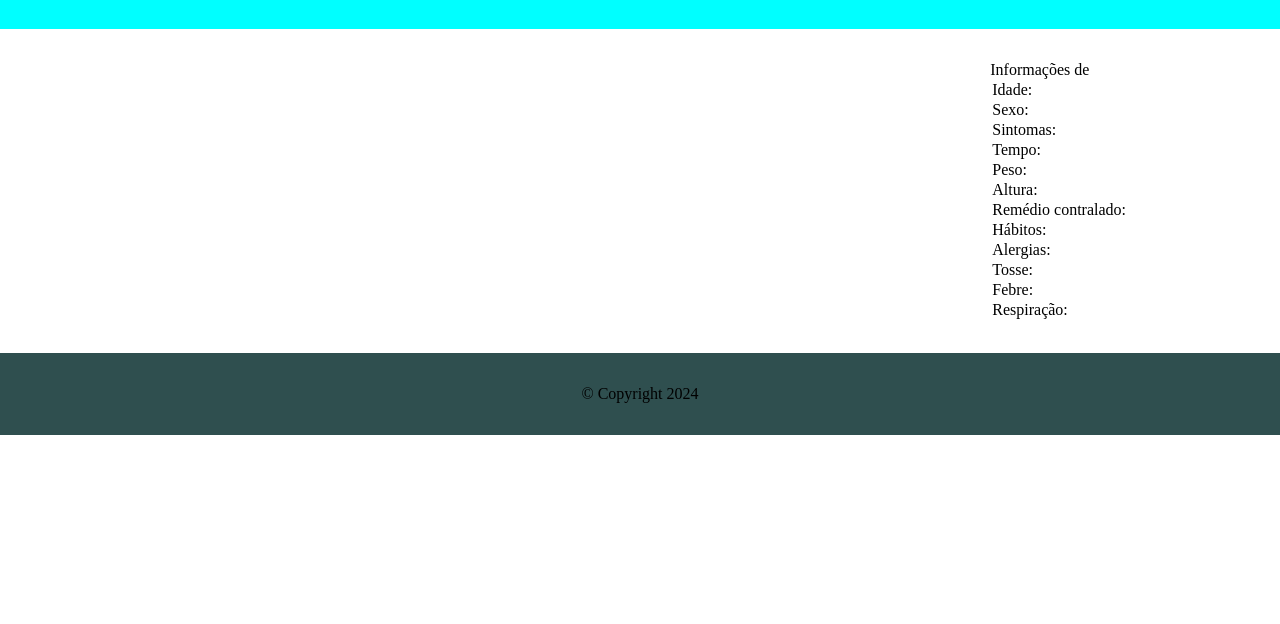
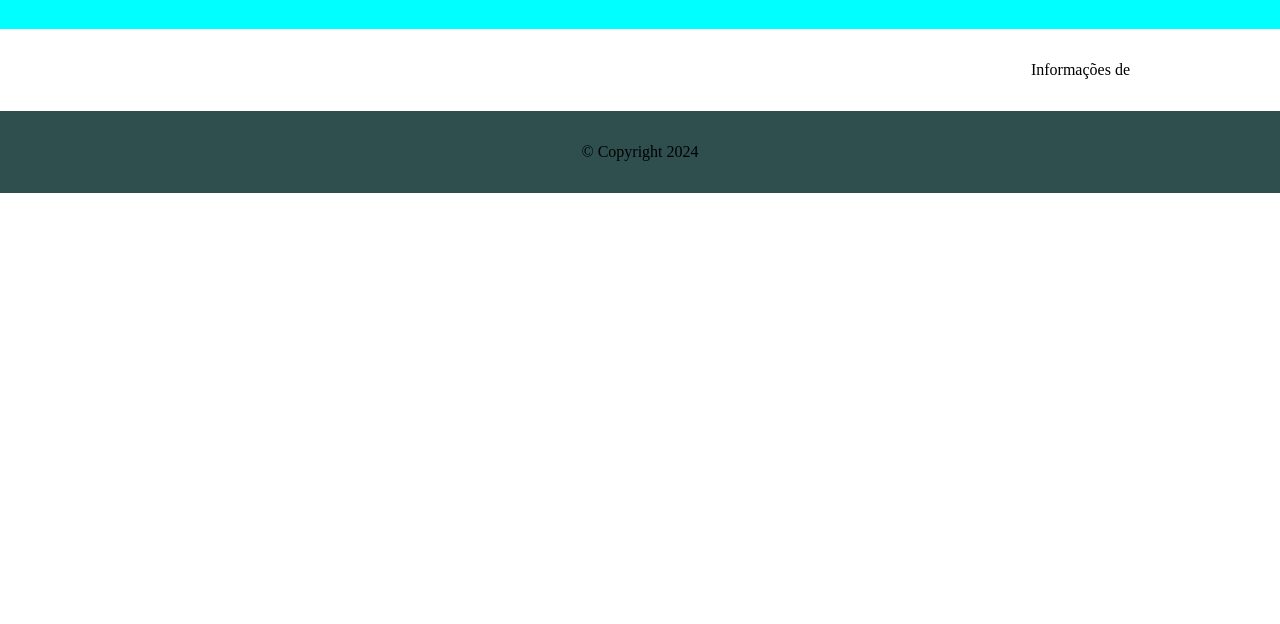
Before and after one commit to iodoGuduD/sistema-medik, a plain HTML site: page index.html in a window 1280 px wide. Shown: the part 72-696 px from the top of the page. Drawn offline with Linux system fonts and the light colour scheme.

Commit message:
Table att no Apps Script

```diff
--- a/index.html
+++ b/index.html
@@ -29,54 +29,7 @@
                 <h2 class="info_nome"></h2>
             </div>
             <table>
-                <tr>
-                    <td><p>Idade:</p></td>
-                    <td id="r1"><p></p></td>
-                </tr>
-                <tr>
-                    <td><p>Sexo:</p></td>
-                    <td id="r2"><p></p></td>
-                </tr>
-                <tr>
-                    <td><p>Sintomas:</p></td>
-                    <td id="r3"><p></p></td>
-                </tr>
-                <tr>
-                    <td><p>Tempo:</p></td>
-                    <td id="r4"><p></p></td>
-                </tr>
-                <tr>
-                    <td><p>Peso:</p></td>
-                    <td id="r5"><p></p></td>
-                </tr>
-                <tr>
-                    <td><p>Altura:</p></td>
-                    <td id="r6"><p></p></td>
-                </tr>
-                <tr>
-                    <td><p>Remédio contralado:</p></td>
-                    <td id="r7"><p></p></td>
-                </tr>
-                <tr>
-                    <td><p>Hábitos:</p></td>
-                    <td id="r8"><p></p></td>
-                </tr>
-                <tr>
-                    <td><p>Alergias:</p></td>
-                    <td id="r9"><p></p></td>
-                </tr>
-                <tr>
-                    <td><p>Tosse:</p></td>
-                    <td id="r10"><p></p></td>
-                </tr>
-                <tr>
-                    <td><p>Febre:</p></td>
-                    <td id="r11"><p></p></td>
-                </tr>
-                <tr>
-                    <td><p>Respiração:</p></td>
-                    <td id="r12"><p></p></td>
-                </tr>
+
             </table>
         </div>
 
```
